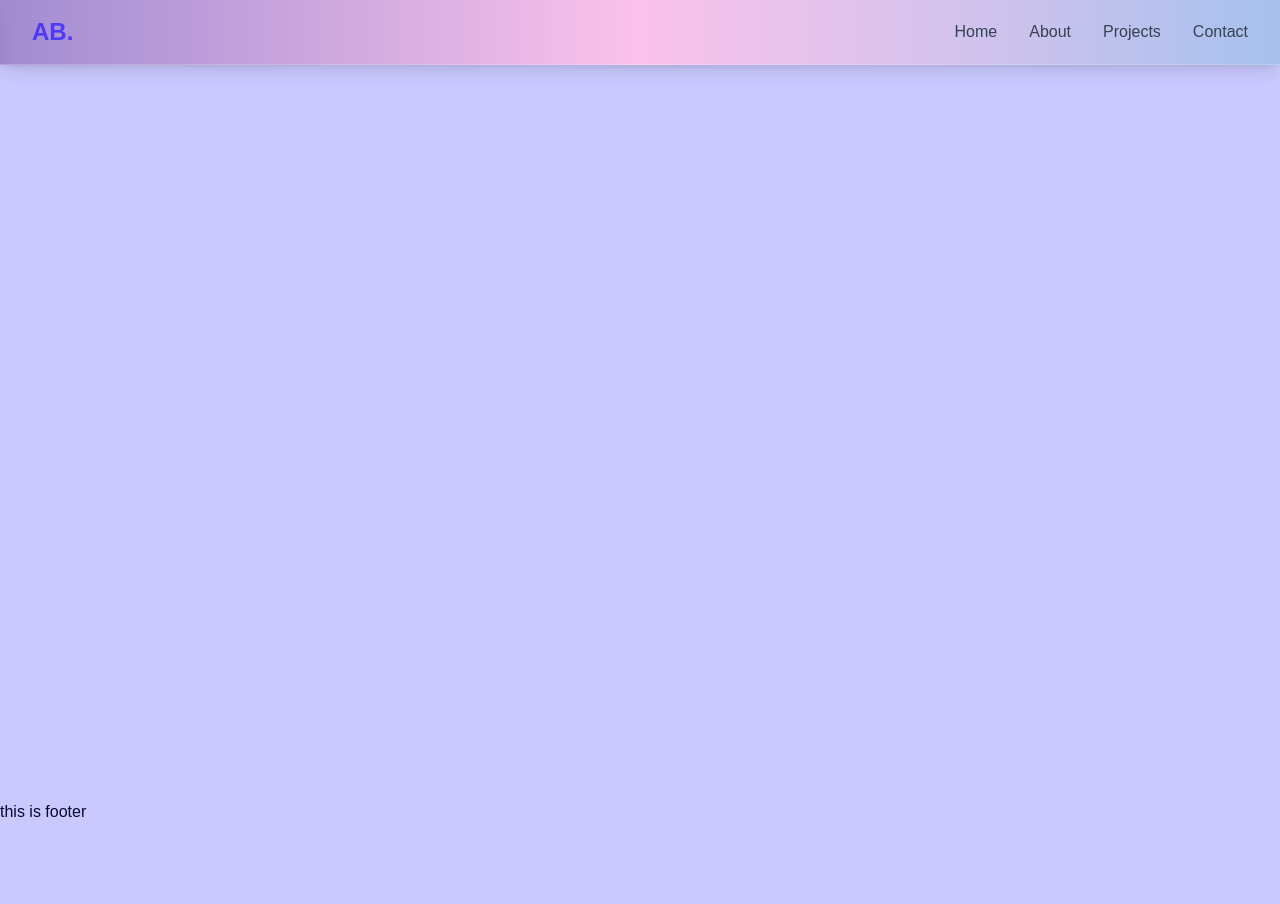
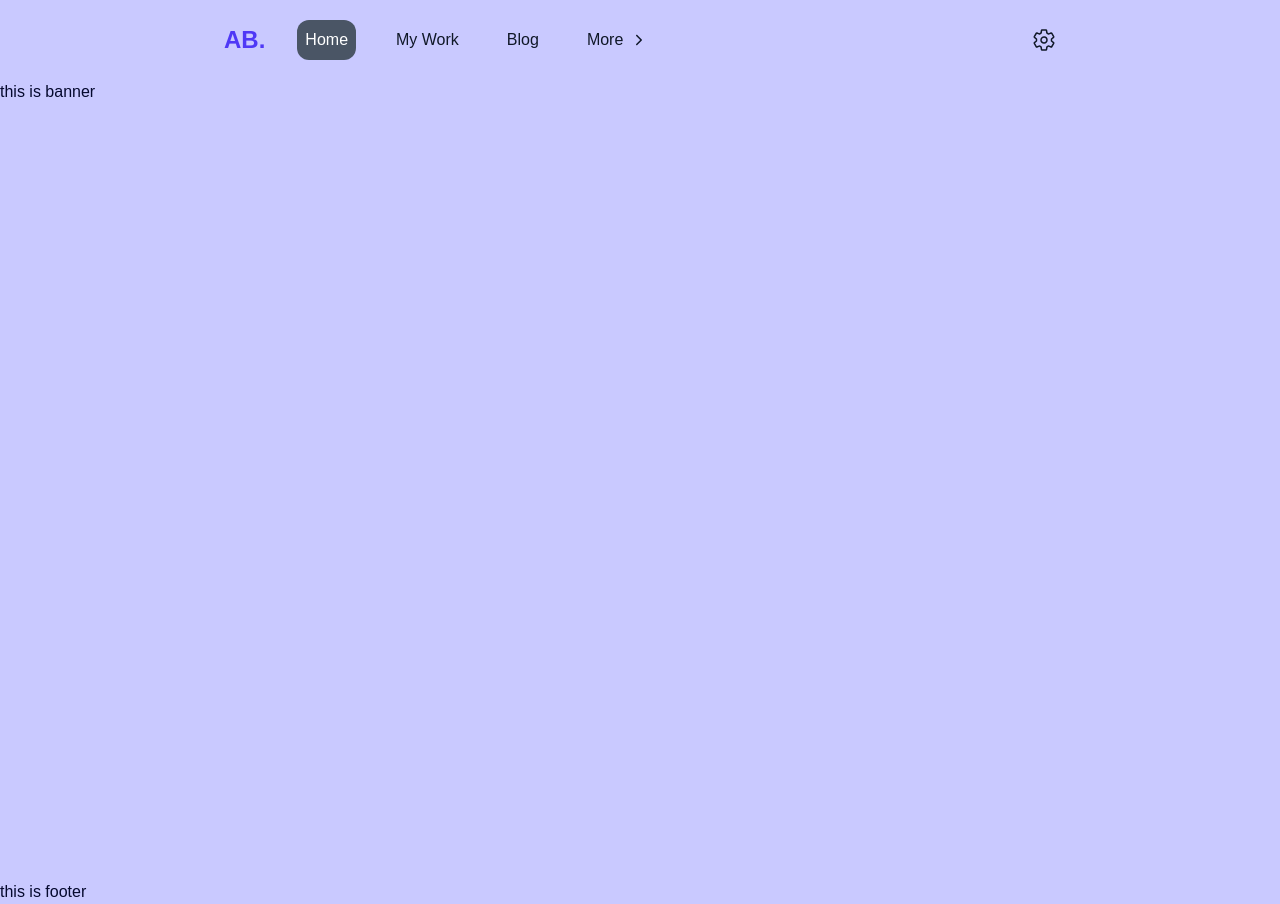
Before and after one commit to theabsparrow/my-portfolio, a Next.js app: page / in a window 1280 px wide. Before the commit the page ends 824 px from the top, so only its background shows below. Built offline with nearby package versions, Linux system fonts and the light colour scheme.

Commit message:
navbar done

```diff
--- a/src/app/globals.css
+++ b/src/app/globals.css
@@ -24,3 +24,18 @@ body {
   color: var(--foreground);
   font-family: Arial, Helvetica, sans-serif;
 }
+
+@keyframes fadeInMenu {
+  0% {
+    opacity: 0;
+    transform: scale(0.95);
+  }
+  100% {
+    opacity: 1;
+    transform: scale(1);
+  }
+}
+
+.animate-fadeInMenu {
+  animation: fadeInMenu 0.3s ease-out forwards;
+}
--- a/src/app/layout.js
+++ b/src/app/layout.js
@@ -25,7 +25,7 @@ export default function RootLayout({ children }) {
         className={`${geistSans.variable} ${geistMono.variable} antialiased`}
       >
         <Navbar />
-        <main className="min-h-screen">{children}</main>
+        <main className="min-h-screen ">{children}</main>
         <Footer />
       </body>
     </html>
--- a/src/app/page.js
+++ b/src/app/page.js
@@ -1,5 +1,11 @@
+import Banner from "@/component/banner/Banner";
+
 const Home = () => {
-  return <div>this is home</div>;
+  return (
+    <div>
+      <Banner />
+    </div>
+  );
 };
 
 export default Home;
--- /dev/null
+++ b/src/component/banner/Banner.jsx
@@ -0,0 +1,5 @@
+const Banner = () => {
+  return <div>this is banner</div>;
+};
+
+export default Banner;
--- a/src/component/shared/Navbar.jsx
+++ b/src/component/shared/Navbar.jsx
@@ -1,148 +1,120 @@
 "use client";
-
+import { IoArrowForwardOutline } from "react-icons/io5";
+import { IoIosArrowForward } from "react-icons/io";
+import { CiMenuFries } from "react-icons/ci";
 import Link from "next/link";
 import { useState } from "react";
+import { usePathname } from "next/navigation";
+import ThemeModal from "../thrmeModal/ThemeModal";
 
 const Navbar = () => {
   const [menuOpen, setMenuOpen] = useState(false);
+  const [darkOverlayVisible, setDarkOverlayVisible] = useState(false);
+  const [showMenuContent, setShowMenuContent] = useState(false);
+  const pathname = usePathname();
+
+  const routes = [
+    { name: "Home", pathname: "/" },
+    { name: "My Work", pathname: "/myWork" },
+    { name: "Blog", pathname: "/blog" },
+    { name: "My Github", pathname: "/myGithub" },
+    { name: "Contact Me", pathname: "/contactMe" },
+  ];
+  const desktopRoutes = [
+    { name: "Home", pathname: "/" },
+    { name: "My Work", pathname: "/myWork" },
+    { name: "Blog", pathname: "/blog" },
+  ];
+
+  const handleMenuToggle = () => {
+    setMenuOpen(true);
+    setDarkOverlayVisible(true);
+
+    setTimeout(() => {
+      setDarkOverlayVisible(false);
+      setShowMenuContent(true);
+    }, 500);
+  };
+
+  const handleClose = () => {
+    setTimeout(() => {
+      setMenuOpen(false);
+      setDarkOverlayVisible(false);
+      setShowMenuContent(false);
+    }, 500);
+  };
 
   return (
-    <nav
-      className="fixed top-0 left-0 right-0 z-50
-  bg-gradient-to-r from-[#a18cd1] via-[#fbc2eb] to-[#a6c1ee]
-  bg-opacity-30 backdrop-blur-xl border-b border-white/20 shadow-lg"
+    <nav className="sticky top-0 z-20 md:px-56 px-4 py-2 bg-[#c9c9ff] dark:bg-[#05092e]">
+      <section className="flex justify-between h-16 items-center">
+        <div className=" flex items-center space-x-8">
+          <Link
+            href="/"
+            className="text-2xl font-bold text-indigo-600 cursor-pointer"
           >
-      <div className="max-w-7xl mx-auto px-4 sm:px-6 lg:px-8">
-        <div className="flex justify-between h-16 items-center">
-          {/* Logo or Name */}
-          <div className="text-2xl font-bold text-indigo-600">AB.</div>
+            AB.
+          </Link>
 
-          {/* Desktop Menu */}
-          <div className="hidden md:flex space-x-8">
+          <div className="hidden md:flex items-center space-x-8">
+            {desktopRoutes.map((route) => (
               <Link
-              href="#home"
-              className="text-gray-700 hover:text-indigo-600 transition"
+                key={route.name}
+                href={route.pathname}
+                className={`text-gray-900 dark:text-white   py-2 px-2 rounded-xl ${
+                  pathname === route.pathname
+                    ? "bg-gray-600 dark:bg-[#c9c9ff99] text-white"
+                    : "hover:text-purple-600 duration-500"
+                }`}
               >
-              Home
+                {route.name}
               </Link>
-            <Link
-              href="#about"
-              className="text-gray-700 hover:text-indigo-600 transition"
-            >
-              About
-            </Link>
-            <Link
-              href="#projects"
-              className="text-gray-700 hover:text-indigo-600 transition"
-            >
-              Projects
-            </Link>
-            <Link
-              href="#contact"
-              className="text-gray-700 hover:text-indigo-600 transition"
-            >
-              Contact
-            </Link>
-          </div>
-
-          {/* Mobile Menu Toggle */}
-          <div className="md:hidden">
-            <button
-              onClick={() => setMenuOpen(!menuOpen)}
-              className="text-gray-800 focus:outline-none"
-              aria-label="Toggle Menu"
-            >
-              {menuOpen ? (
-                <svg
-                  className="h-6 w-6"
-                  fill="none"
-                  viewBox="0 0 24 24"
-                  stroke="currentColor"
-                >
-                  <path
-                    strokeLinecap="round"
-                    strokeLinejoin="round"
-                    strokeWidth="2"
-                    d="M6 18L18 6M6 6l12 12"
-                  />
-                </svg>
-              ) : (
-                <svg
-                  className="h-6 w-6"
-                  fill="none"
-                  viewBox="0 0 24 24"
-                  stroke="currentColor"
-                >
-                  <path
-                    strokeLinecap="round"
-                    strokeLinejoin="round"
-                    strokeWidth="2"
-                    d="M4 8h16M4 16h16"
-                  />
-                </svg>
-              )}
+            ))}
+            <button className="group  text-gray-900 dark:text-white hover:text-white hover:dark:text-purple-600 duration-500 flex items-center gap-2 py-2 px-2 hover:bg-gray-600 hover:dark:bg-[#c9c9ff99] rounded-xl cursor-pointer ">
+              More{" "}
+              <IoIosArrowForward className="transform transition-transform duration-300 group-hover:rotate-90" />
             </button>
           </div>
         </div>
 
-        <div
-          className={`fixed top-0 left-0 h-full w-64 bg-white shadow-lg z-50 transform transition-transform duration-300 ease-in-out
-          ${menuOpen ? "translate-x-0" : "-translate-x-full"}`}
+        <div className="flex items-center gap-10">
+          <button
+            onClick={handleMenuToggle}
+            className="text-gray-800 focus:outline-none md:hidden"
+            aria-label="Toggle Menu"
           >
-          <div className="p-4 flex justify-between items-center border-b">
-            <span className="text-xl font-bold text-indigo-600">Menu</span>
-            <button
-              onClick={() => setMenuOpen(false)}
-              className="text-gray-700"
-              aria-label="Close menu"
+            {menuOpen || (
+              <CiMenuFries className="dark:text-white text-gray-900 text-2xl rotate-180" />
+            )}
+          </button>
+          <ThemeModal />
+        </div>
+      </section>
+
+      {menuOpen && (
+        <div className="fixed inset-0 z-50">
+          {darkOverlayVisible && (
+            <div className="absolute inset-0 bg-black dark:bg-white opacity-50  transition-opacity duration-300 ease-in-out pointer-events-none" />
+          )}
+          {showMenuContent && (
+            <div className="absolute w-[88vw] inset-0 bg-white dark:bg-gray-900 z-50 flex flex-col space-y-6 p-6 animate-fadeInMenu">
+              {routes.map((route) => (
+                <Link
+                  key={route.name}
+                  href={route.pathname}
+                  className={` dark:text-white hover:text-purple-600 duration-500 flex items-center gap-2 py-2 px-2  rounded-xl ${
+                    pathname === route.pathname
+                      ? "bg-[#05092e] dark:bg-[#c9c9ff99] text-white"
+                      : "bg-[#c9c9ff99] dark:bg-[#05092e] text-gray-700"
+                  }`}
+                  onClick={route.name === "Home" && handleClose}
                 >
-              <svg
-                className="h-6 w-6"
-                fill="none"
-                viewBox="0 0 24 24"
-                stroke="currentColor"
-              >
-                <path
-                  strokeLinecap="round"
-                  strokeLinejoin="round"
-                  strokeWidth={2}
-                  d="M6 18L18 6M6 6l12 12"
-                />
-              </svg>
-            </button>
+                  {route.name} <IoArrowForwardOutline />
+                </Link>
+              ))}
             </div>
-          <div className="flex flex-col space-y-4 p-4">
-            <a
-              href="#home"
-              className="text-gray-700 hover:text-indigo-600"
-              onClick={() => setMenuOpen(false)}
-            >
-              Home
-            </a>
-            <a
-              href="#about"
-              className="text-gray-700 hover:text-indigo-600"
-              onClick={() => setMenuOpen(false)}
-            >
-              About
-            </a>
-            <a
-              href="#projects"
-              className="text-gray-700 hover:text-indigo-600"
-              onClick={() => setMenuOpen(false)}
-            >
-              Projects
-            </a>
-            <a
-              href="#contact"
-              className="text-gray-700 hover:text-indigo-600"
-              onClick={() => setMenuOpen(false)}
-            >
-              Contact
-            </a>
+          )}
         </div>
-        </div>
-      </div>
+      )}
     </nav>
   );
 };
--- /dev/null
+++ b/src/component/thrmeModal/ThemeModal.jsx
@@ -0,0 +1,80 @@
+"use client";
+
+import { Sun } from "lucide-react";
+import { useEffect, useRef, useState } from "react";
+import { IoSettingsOutline } from "react-icons/io5";
+import { MdOutlineLightMode } from "react-icons/md";
+import { RxDoubleArrowDown } from "react-icons/rx";
+
+const ThemeModal = () => {
+  const [themeModalOpen, setThemeMOdalOpen] = useState(false);
+  const modalRef = useRef(null);
+
+  useEffect(() => {
+    const handleClickOutside = (event) => {
+      if (modalRef.current && !modalRef.current.contains(event.target)) {
+        setThemeMOdalOpen(false);
+      }
+    };
+
+    if (themeModalOpen) {
+      document.addEventListener("mousedown", handleClickOutside);
+    }
+
+    return () => {
+      document.removeEventListener("mousedown", handleClickOutside);
+    };
+  }, [themeModalOpen]);
+
+  return (
+    <>
+      <button
+        onClick={() => setThemeMOdalOpen(true)}
+        className="cursor-pointer"
+      >
+        {" "}
+        <IoSettingsOutline className="dark:text-white text-gray-900 text-2xl transition-transform duration-500 hover:rotate-180" />
+      </button>
+      {themeModalOpen && (
+        <div className="fixed inset-0 z-50 bg-[rgba(0,0,0,0.5)] dark:bg-[rgba(255,255,255,0.2)] flex justify-center items-center">
+          <div
+            ref={modalRef}
+            className="bg-[#c9c9ff] dark:bg-[#05092e] rounded-xl shadow-lg p-6 w-[90%] md:w-[30%] animate-fadeIn"
+          >
+            <h2 className="text-xl font-medium mb-4 flex items-center gap-4 dark:text-white text-black">
+              <IoSettingsOutline className=" text-2xl" /> Settings{" "}
+            </h2>
+            <p className="mb-4 dark:text-[rgba(255,255,255,0.7)] text-gray-700 text-xl font-normal">
+              Here you can change your settings, like website theme or
+              decorations.
+            </p>
+            <div className="flex items-center justify-between">
+              <p className="flex items-center gap-2 dark:text-[rgba(255,255,255,0.7)] text-gray-700 text-xl font-normal">
+                <MdOutlineLightMode /> Theme
+              </p>
+              <div>
+                <button className="px-2 py-2 flex items-center justify-between border border-gray-400 rounded-lg w-[30vw] md:w-[8vw] cursor-pointer hover:border-gray-600 duration-500">
+                  <span className="flex items-center gap-2">
+                    {" "}
+                    <Sun /> Light
+                  </span>{" "}
+                  <RxDoubleArrowDown />
+                </button>
+              </div>
+            </div>
+            <div className="border border-t border-gray-400 mt-5"></div>
+            <button
+              onClick={() => setThemeMOdalOpen(false)}
+              className="  text-gray-500 hover:text-red-500"
+              aria-label="Close"
+            >
+              Close
+            </button>
+          </div>
+        </div>
+      )}
+    </>
+  );
+};
+
+export default ThemeModal;
```
Also changed, not shown: package.json (+5 -3 lines), 1 other file (tests, documents, lock files or other folders). Lines whose indentation alone changed are shown as unchanged.
